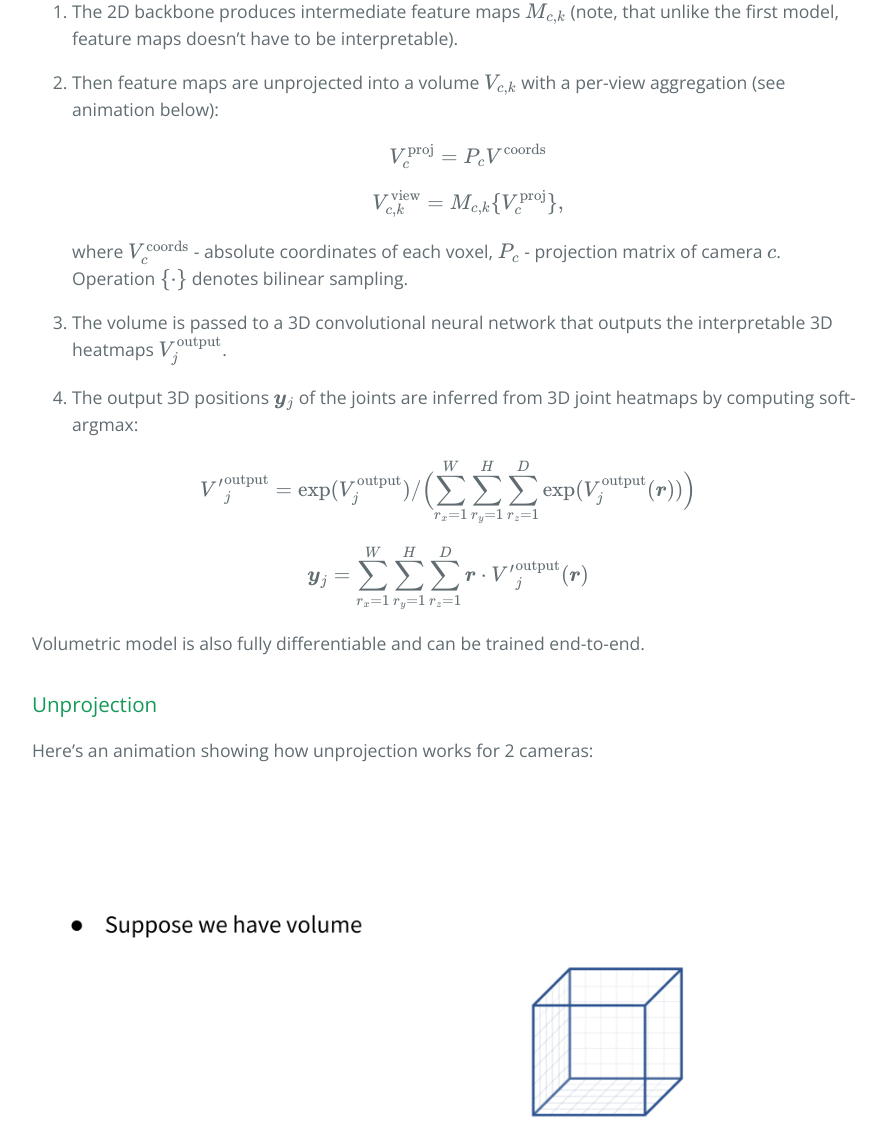
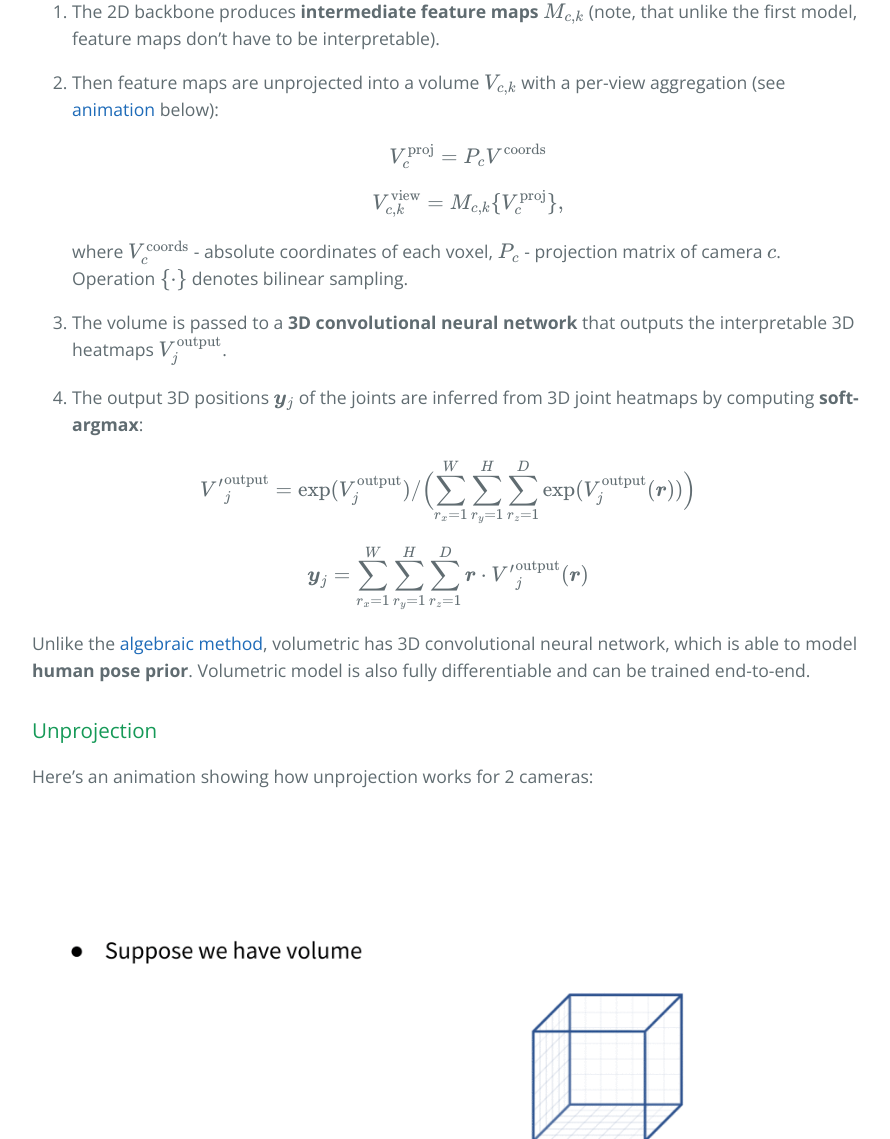
Before and after one commit to saic-violet/learnable-triangulation, a Jekyll site: the page built from index.md, in a window 1280 px wide and 1400 px high, scrolled down 6329 px. Shown: the part 261-1400 px from the top of the window, without its empty margins (192-1082 px from the left). Built offline with Jekyll 4.4.1, drawn with Linux system fonts in a browser that asks for light colours; formulas are drawn with MathJax 3; our own code applies the rules of GitHub Pages for plain Markdown files; some of the changed text lies outside the part shown.

Commit message:
Added all photos. Changed text a bit

```diff
--- a/_includes/page-header.html
+++ b/_includes/page-header.html
@@ -1,10 +1,10 @@
 <section class="page-header">
   <h1 class="project-name">Learnable Triangulation of Human Pose</h1>
 
-  <img src="static/karim-iskakov.jpg" alt="Avatar" style="width:150px" class="round-image" hspace="20">
-  <img src="static/karim-iskakov.jpg" alt="Avatar" style="width:150px" class="round-image" hspace="20">
-  <img src="static/victor-lempitsky.jpg" alt="Avatar" style="width:150px" class="round-image" hspace="20">
-  <img src="static/karim-iskakov.jpg" alt="Avatar" style="width:150px" class="round-image" hspace="20">
+  <img src="static/authors/karim-iskakov.jpg" alt="Avatar" style="width:150px" class="round-image" hspace="20">
+  <img src="static/authors/egor-burkov.jpg" alt="Avatar" style="width:150px" class="round-image" hspace="20">
+  <img src="static/authors/victor-lempitsky.jpg" alt="Avatar" style="width:150px" class="round-image" hspace="20">
+  <img src="static/authors/yury-malkov.jpg" alt="Avatar" style="width:150px" class="round-image" hspace="20">
 
   <h2 class="project-tagline">
     Karim Iskakov<sup>1</sup>,
--- a/css/cayman.css
+++ b/css/cayman.css
@@ -221,4 +221,5 @@
 
 .round-image {
   border-radius: 50%;
+  border: 3px solid #ffffff;
 }
--- a/index.md
+++ b/index.md
@@ -46,7 +46,7 @@
 | **Ours, algebraic**          	|   19.2   	|
 | **Ours, volumetric**         	| **17.7** 	|
 
-### MPJPE relative to pelvis (single view methods):
+### MPJPE relative to pelvis (single-view methods):
 
 |                             	| MPJPE (averaged across all actions), mm 	|
 |-----------------------------	|:-----------------------------------:	|
@@ -82,22 +82,22 @@
 
 
 ## Transfer from CMU Panoptic to Human3.6M
-We demonstrate that the learnt model **is able to transfer** between different coloring and camera setups **without any finetuning** (see video demonstration [cite])
+We demonstrate that the learnt model **is able to transfer** between different coloring and camera setups **without any finetuning** (see [video demonstration](#abstract))
 
 <img src="static/transfer-results.svg" alt="Transfer results"/>
 
 
 # Models
-Our approaches assumes we have synchronized video streams from $$C$$ cameras with known projection matrices $$P_c$$ capturing performance of a single person in the scene. We aim at estimating the global 3D positions $$\boldsymbol{y}_{j,t}$$ of a fixed set of human joints with indices $$j\in(1..J)$$.
+Our approaches assume we have **synchronized video streams** from $$C$$ cameras with known **projection matrices** $$P_c$$ capturing performance of a single person in the scene. We aim at estimating the global 3D positions $$\boldsymbol{y}_{j}$$ of a fixed set of human joints with indices $$j\in(1..J)$$.
 
 ## Algebraic
-Our first approach is based on algebraic triangulation with learned confidences.
+Our first approach is based on algebraic triangulation with **learned confidences**.
 
 <img src="static/algebraic-model.svg" alt="Algebraic model" />
 
 1. 2D backbone produces the joints' heatmaps $$H_{c,j}$$ and camera-joint confidences $$w_{c,j}$$.
 
-2. The 2D positions of the joints $$\boldsymbol{x}_{c,j}$$ are inferred from 2D joint heatmaps $$H_{c,j}$$ by applying soft-argmax (with inverse temperature parameter $$\alpha$$):
+2. The 2D positions of the joints $$\boldsymbol{x}_{c,j}$$ are inferred from 2D joint heatmaps $$H_{c,j}$$ by applying **soft-argmax** (with inverse temperature parameter $$\alpha$$):
 
     $$
       H'_{c,j} = {\text{exp}(\alpha H_{c,j})} / \Big(\sum_{r_x=1}^{W} \sum_{r_y=1}^{H} \text{exp}(\alpha H_{c,j}(\boldsymbol{r})) \Big)
@@ -107,7 +107,7 @@
       \boldsymbol{x}_{c,j}= \sum\limits_{r_x=1}^{W}{\sum\limits_{r_y=1}^{H} \boldsymbol{r}\cdot( {H'}_{c,j}(\boldsymbol{r})})
     $$
 
-3. The 2D positions $$\boldsymbol{x}_{c,j}$$ together with the confidences $$w_{c,j}$$ are passed to the algebraic triangulation module which solves triangulation problem in the form of system of weighted linear equations:
+3. The 2D positions $$\boldsymbol{x}_{c,j}$$ together with the confidences $$w_{c,j}$$ are passed to the **algebraic triangulation module** which solves triangulation problem in the form of system of weighted linear equations:
 
     $$
       (\boldsymbol{w}_j\circ{A_j})\tilde{\boldsymbol{y}}_j=0,
@@ -115,20 +115,17 @@
 
     where $$\boldsymbol{w_j}$$ - vector of confidences for joint $$j$$, $$A_j$$ - matrix combined of 2D joint coordinates and camera parameters (see details in [\[1\]](#references)) and $$\tilde{\boldsymbol{y}}_j$$ - target 3D position of joint $$j$$.
 
-All blocks allow backpropagation of the gradients, so the model can be trained end-to-end.
+All blocks allow backpropagation of the gradients, so the model **can be trained end-to-end**.
 
 ## Volumetric
 Our second approach is based on volumetric triangulation.
 
 <img src="static/volumetric-model.svg" alt="Volumetric model" />
 
-<!-- <div style="display: flex; justify-content: center;">
-  <img src="static/volumetric-model.png" alt="Volumetric model" />
-</div> -->
 
-1. The 2D backbone produces intermediate feature maps $$M_{c,k}$$ (note, that unlike the first model, feature maps doesn't have to be interpretable).
+1. The 2D backbone produces **intermediate feature maps** $$M_{c,k}$$ (note, that unlike the first model, feature maps don't have to be interpretable).
 
-2. Then feature maps are unprojected into a volume $$V_{c,k}$$ with a per-view aggregation (see animation below):
+2. Then feature maps are unprojected into a volume $$V_{c,k}$$ with a per-view aggregation (see [animation](#unprojection) below):
 
     $$
       V_c^{\text{proj}}=P_c V^{\text{coords}}
@@ -140,9 +137,9 @@
 
     where $$V_c^{\text{coords}}$$ - absolute coordinates of each voxel, $$P_c$$ - projection matrix of camera $$c$$. Operation $$\{\cdot\}$$ denotes bilinear sampling.
 
-3. The volume is passed to a 3D convolutional neural network that outputs the interpretable 3D heatmaps $$V_{j}^{\text{output}}$$.
+3. The volume is passed to a **3D convolutional neural network** that outputs the interpretable 3D heatmaps $$V_{j}^{\text{output}}$$.
 
-4. The output 3D positions $$\boldsymbol{y}_{j}$$ of the joints are inferred from 3D joint heatmaps by computing soft-argmax:
+4. The output 3D positions $$\boldsymbol{y}_{j}$$ of the joints are inferred from 3D joint heatmaps by computing **soft-argmax**:
 
 $$
   {V'}_{j}^{\text{output}}={\text{exp}( {V}_{j}^{\text{output}} )} /
@@ -153,7 +150,7 @@
   \boldsymbol{y}_{j} = \sum\limits_{r_x=1}^{W} \sum\limits_{r_y=1}^{H} \sum\limits_{r_z=1}^{D} \boldsymbol{r} \cdot {V'}_{j}^{\text{output}}(\boldsymbol{r})
 $$
 
-Volumetric model is also fully differentiable and can be trained end-to-end.
+Unlike the [algebraic method](#algebraic), volumetric has 3D convolutional neural network, which is able to model **human pose prior**. Volumetric model is also fully differentiable and can be trained end-to-end.
 
 ### Unprojection
 Here's an animation showing how unprojection works for 2 cameras:
```
Also changed, not shown: other parts of index.md (+4 -4 lines), static/authors/egor-burkov.jpg (added), static/authors/karim-iskakov.jpg (renamed from static/karim-iskakov.jpg), static/authors/victor-lempitsky.jpg (renamed from static/victor-lempitsky.jpg), static/authors/yury-malkov.jpg (added).
